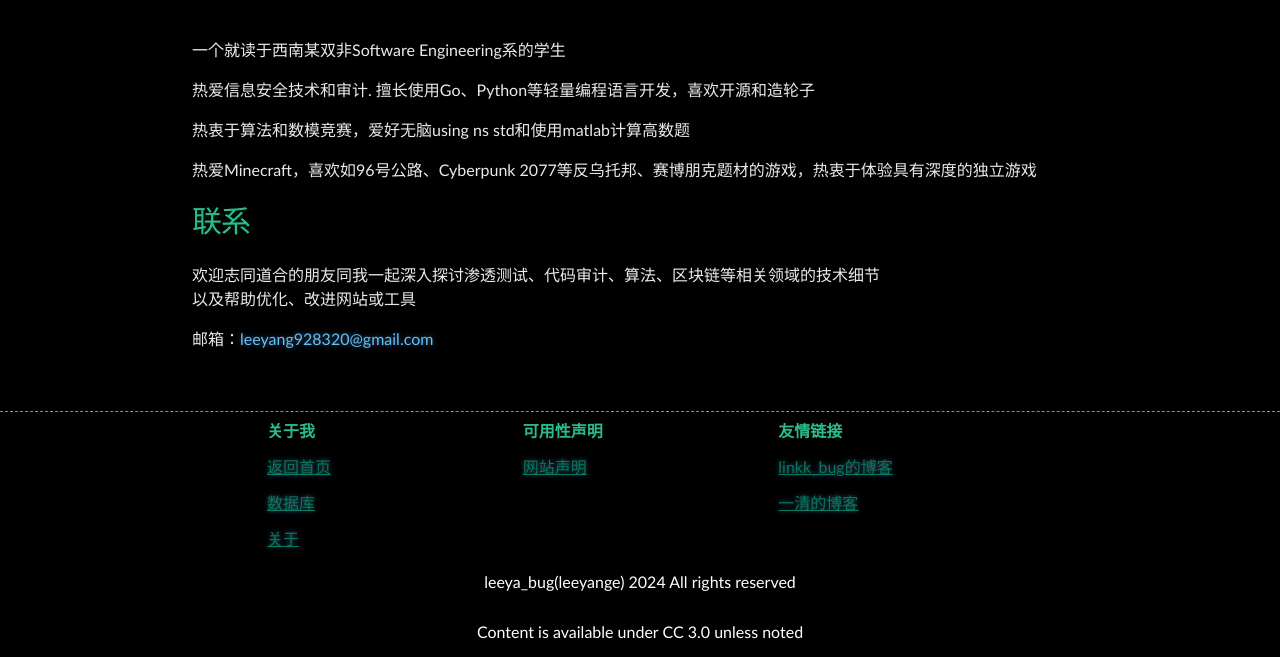
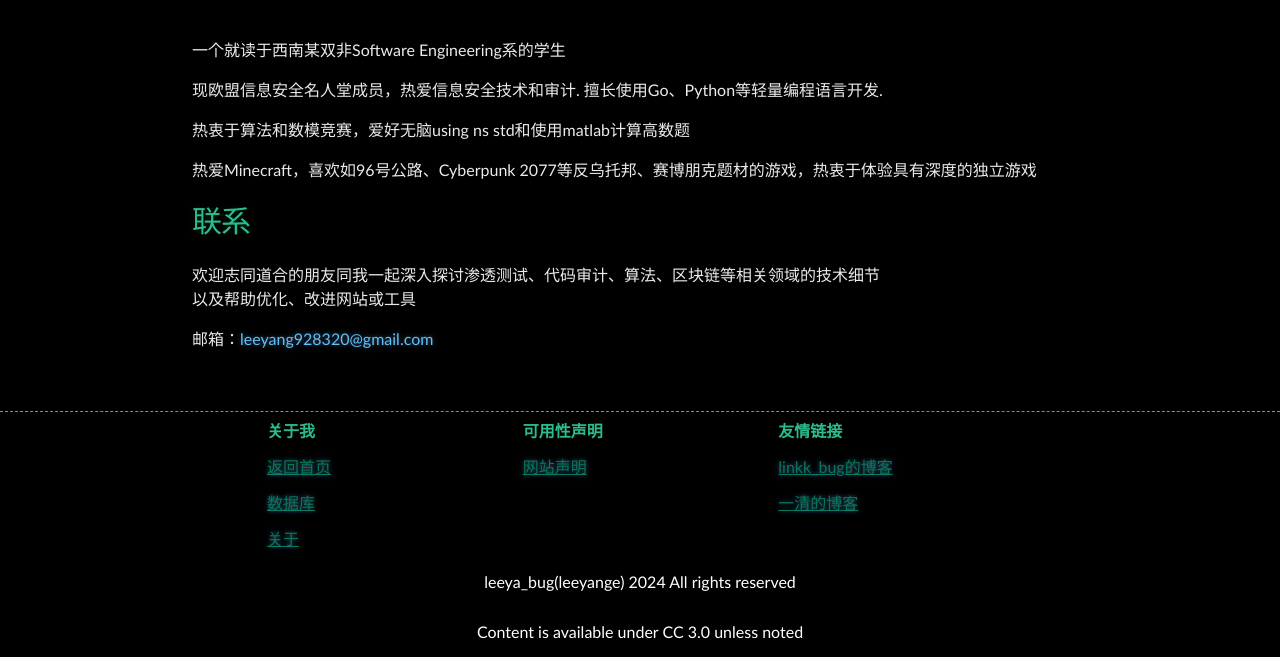
Before and after one commit to Leeyangee/leeyangee.github.io, a Jekyll site: the page built from about.md, in a window 1280 px wide. Shown: the part 439-1096 px from the top of the page. Built offline with Jekyll 4.4.1, drawn with Linux system fonts in a browser that asks for light colours.

Commit message:
Update about.md

```diff
--- a/about.md
+++ b/about.md
@@ -5,7 +5,7 @@ title: 关于
 
 一个就读于西南某双非Software Engineering系的学生
 
-热爱信息安全技术和审计. 擅长使用Go、Python等轻量编程语言开发，喜欢开源和造轮子
+现欧盟信息安全名人堂成员，热爱信息安全技术和审计. 擅长使用Go、Python等轻量编程语言开发.
 
 热衷于算法和数模竞赛，爱好无脑using ns std和使用matlab计算高数题
 
```
